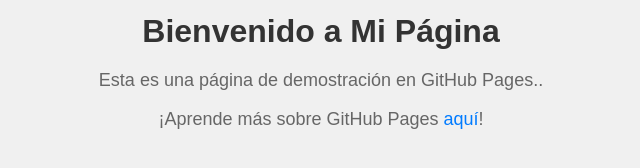
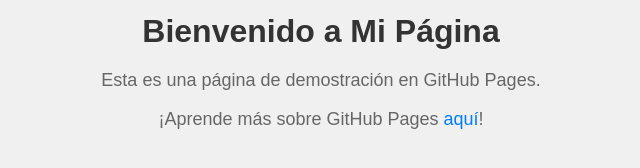
Before and after one commit to eduardoorm/gdgarequipa, a plain HTML site: page index.html in a window 1280 px wide. Shown: the part 330-498 px from the top of the page, 319-959 px from the left. Drawn offline with Linux system fonts and the light colour scheme.

Commit message:
Update index.html

```diff
--- a/index.html
+++ b/index.html
@@ -43,7 +43,7 @@
 <body>
     <div class="container">
         <h1>Bienvenido a Mi Página</h1>
-        <p>Esta es una página de demostración en GitHub Pages..</p>
+        <p>Esta es una página de demostración en GitHub Pages.</p>
         <p>¡Aprende más sobre GitHub Pages <a href="https://pages.github.com/" target="_blank">aquí</a>!</p>
     </div>
 </body>
```
